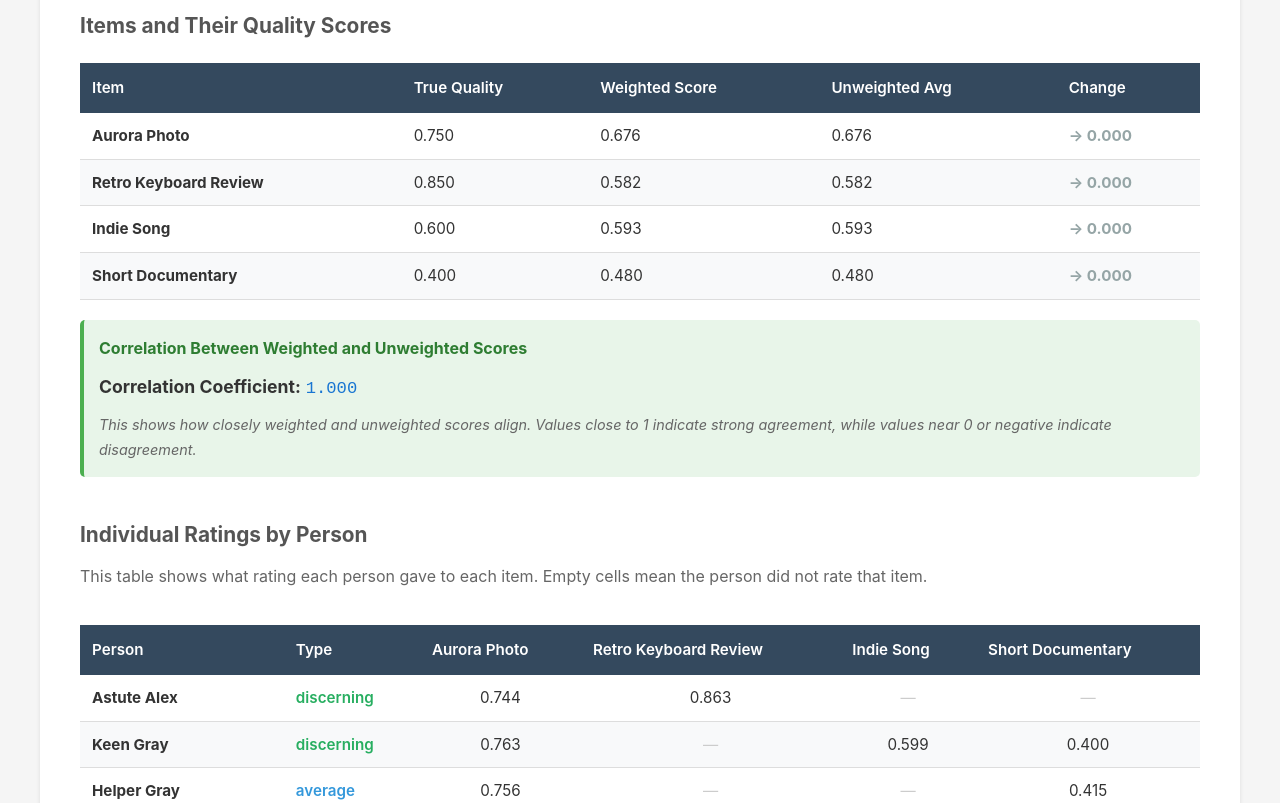
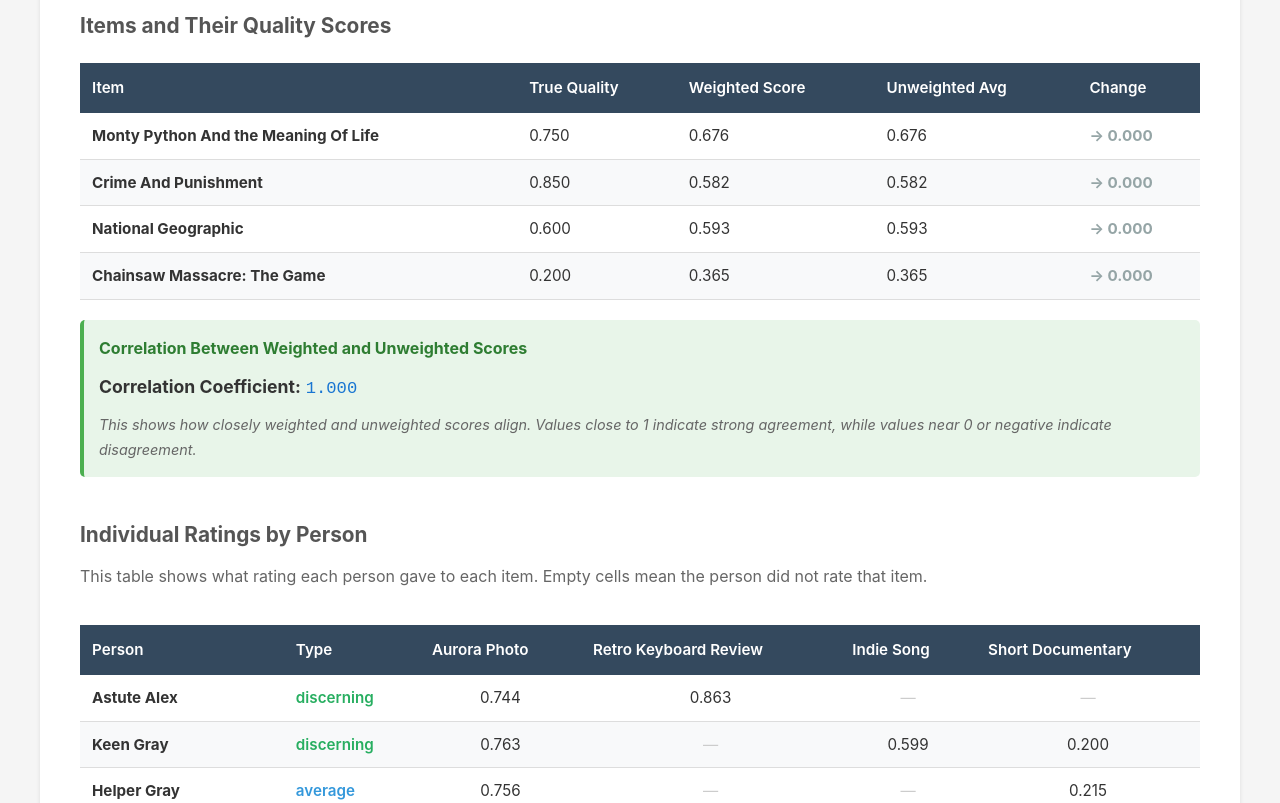
Before and after one commit to avnicado/avnicado.github.io, a plain HTML site: page index.html in a window 1280 px wide. Shown: the part 2140-2943 px from the top of the page. Drawn offline with Linux system fonts and the light colour scheme.

Commit message:
Update ITEM_TITLES and ITEM_TRUE_QUALITY values

```diff
--- a/index.html
+++ b/index.html
@@ -697,19 +697,19 @@
                       "Unique", "Val", "West", "Xen", "York", "Zane", "Avery", "Bailey", "Cameron", "Drew"];
 
     const ITEM_TITLES = [
-      "Aurora Photo",
-      "Retro Keyboard Review",
-      "Indie Song",
-      "Short Documentary"
+      "Monty Python And the Meaning Of Life",
+      "Crime And Punishment",
+      "National Geographic",
+      "Chainsaw Massacre: The Game"
     ];
 
     // True quality values for items (0-1 scale, configurable)
     // These represent the "ground truth" quality of each item
     const ITEM_TRUE_QUALITY = {
-      "Aurora Photo": 0.75,
-      "Retro Keyboard Review": 0.85,
-      "Indie Song": 0.60,
-      "Short Documentary": 0.40
+      "Monty Python And the Meaning Of Life": 0.75,
+      "Crime And Punishment": 0.85,
+      "National Geographic": 0.60,
+      "Chainsaw Massacre: The Game": 0.2
     };
 
     // ==================== SEEDED RANDOM ====================
```
